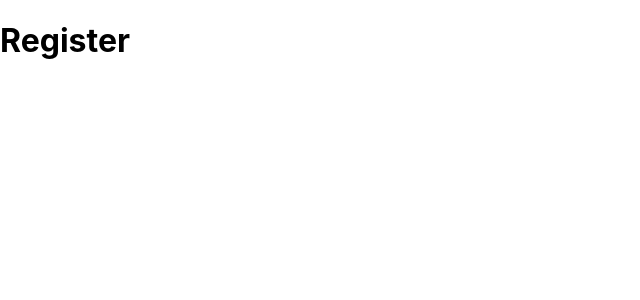
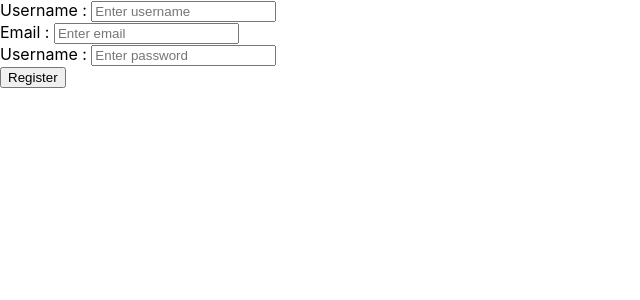
Before and after one commit to infinite1400/MyContactsApp, a React (Create React App) app in the folder my_contacts_app_frontend/: page /register in a window 1280 px wide. Shown: the top 300 px of the page, without its empty margins (0-640 px from the left). Built offline with nearby package versions, Linux system fonts and the light colour scheme.

Commit message:
Register component Done

```diff
--- a/my_contacts_app_frontend/src/Components/Authentication/Register.js
+++ b/my_contacts_app_frontend/src/Components/Authentication/Register.js
@@ -1,11 +1,50 @@
-import React from 'react'
-
+import React, { useState } from 'react'
+import { useNavigate } from 'react-router-dom';
 const Register = () => {
-  return (
-    <div>
-      <h1>Register</h1>
-    </div>
-  )
+    const [userdata, setUserData] = useState({});
+    const navigate = useNavigate();
+    const handleInputs = (event) => {
+        setUserData({ ...userdata, [event.target.name]: event.target.value });
+    }
+    const registerFunc = async (event) => {
+        const { username, email, password } = userdata;
+        const res = await fetch('http://localhost:5001/api/users/register', {
+            method: 'POST',
+            headers: {
+                "Content-Type": "application/json"
+            },
+            body: JSON.stringify({
+                username: username,
+                email: email,
+                password: password
+            })
+        })
+        const data = await res.json();
+        if (res.status === 400 || !data) {
+            window.alert('Invalid Registration')
+            console.log("Invalid Registration")
+        }
+        else {
+            window.alert('Registration successful')
+            console.log("Registration successful")
+            console.log(data);
+            navigate('/login');
+        }
+    }
+    console.log(userdata)
+    return (
+        <div className='register'>
+            <form className='register-form'>
+                <label>Username : </label>
+                <input type='text' placeholder='Enter username' name='username' onChange={handleInputs} /><br />
+                <label>Email : </label>
+                <input type='text' placeholder='Enter email' name='email' onChange={handleInputs} /><br />
+                <label>Username : </label>
+                <input type='password' placeholder='Enter password' name='password' onChange={handleInputs} /><br />
+            </form>
+            <button type='submit' onClick={registerFunc}>Register</button>
+        </div>
+    )
 }
 
 export default Register
```
